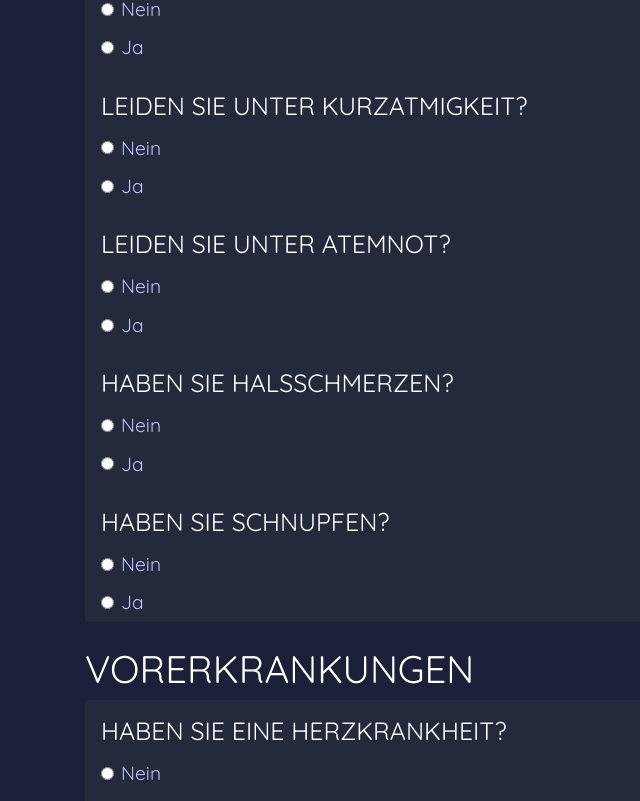
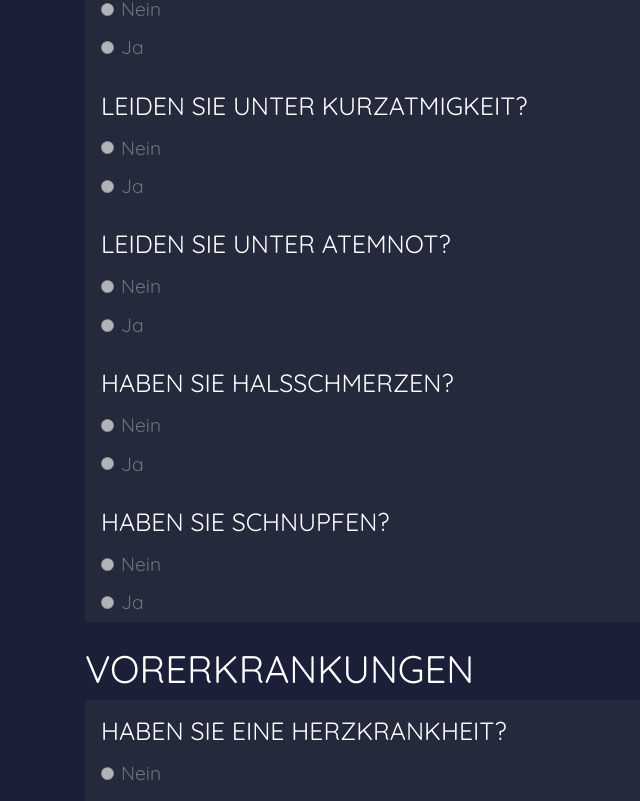
Before and after one commit to InDieTasten/Sars-Cov2-Necessity-Screening, an Angular app in the folder app/: page / in a window 1280 px wide. Shown: the part 1299-2100 px from the top of the page, without its empty margins (0-640 px from the left). Built offline with nearby package versions, Linux system fonts and the light colour scheme.

Commit message:
strict form filling
Co-authored-by: TEnnenbach <t.ennenbach@mail.de>
Co-authored-by: NDTSTN <indietasten@gmail.com>

```diff
--- a/app/src/app/app.component.html
+++ b/app/src/app/app.component.html
@@ -9,11 +9,11 @@
   </div>
 
     <app-demographics *ngIf="!showResult" [section]="questionaire.demographics"></app-demographics>
-    <app-symptoms *ngIf="!showResult" [section]="questionaire.symptoms"></app-symptoms>
-    <app-preconditions *ngIf="!showResult" [section]="questionaire.preconditions"></app-preconditions>
-    <app-environment-info *ngIf="!showResult" [section]="questionaire.environmentInfo"></app-environment-info>
+    <app-symptoms [showFirstQuestion]="getLastDemographicsStatus()" *ngIf="!showResult" [section]="questionaire.symptoms"></app-symptoms>
+    <app-preconditions [showFirstQuestion]="getLastSymptonsStatus()" *ngIf="!showResult" [section]="questionaire.preconditions"></app-preconditions>
+    <app-environment-info [showFirstQuestion]="getLastPreconditionStatus()" *ngIf="!showResult" [section]="questionaire.environmentInfo"></app-environment-info>
 
-    <button type="button" *ngIf="!showResult" (click)="handleClick($event)" class="btn btn-success btn-block mt-5 mb-5">Mein Ergebnis</button>
+    <button type="button" *ngIf="!showResult" (click)="handleClick($event)" [disabled]="!getLastEnviromentInfoStatus()" class="btn btn-success btn-block mt-5 mb-5">Mein Ergebnis</button>
     <app-result *ngIf="showResult" [score]="42"></app-result>
 
   <!-- <hr> -->
--- a/app/src/app/app.component.ts
+++ b/app/src/app/app.component.ts
@@ -8,11 +8,30 @@ import { questionaire } from 'src/questionaire';
   templateUrl: './app.component.html',
   styleUrls: ['./app.component.scss']
 })
+
 export class AppComponent {
   //public form: FormGroup;
   public questionaire = questionaire;
   public showResult:boolean = false;
 
+  getLastDemographicsStatus():boolean{
+    let keys = Object.keys(this.questionaire.demographics);
+    return this.questionaire.demographics[keys[keys.length - 1]].value;
+  }
+  getLastSymptonsStatus():boolean{
+    let keys = Object.keys(this.questionaire.symptoms);
+    return this.questionaire.symptoms[keys[keys.length - 1]].value;
+  }
+  getLastPreconditionStatus():boolean{
+    let keys = Object.keys(this.questionaire.preconditions);
+    return this.questionaire.preconditions[keys[keys.length - 1]].value;
+  }
+
+  getLastEnviromentInfoStatus():boolean{
+    let keys = Object.keys(this.questionaire.environmentInfo);
+    return this.questionaire.environmentInfo[keys[keys.length - 1]].value;
+  }
+
   handleClick(event: Event) {
     this.showResult = true;
   }
--- a/app/src/app/demographics/demographics.component.html
+++ b/app/src/app/demographics/demographics.component.html
@@ -2,7 +2,7 @@
 <h2>Über Sie</h2>
 
 <div class="questions px-3 pt-3 rounded ">
-    <div class="question" *ngFor="let questionKey of getQuestionKeys()">
-        <app-question [question]="section[questionKey]" [name]="questionKey"></app-question>
+    <div class="question" *ngFor="let questionKey of getQuestionKeys(); index as i" >
+        <app-question [showQuestion]="getQuestionKeys()[i - 1] === undefined || section[getQuestionKeys()[i - 1]]?.value" [question]="section[questionKey]" [name]="questionKey" ></app-question>
     </div>
 </div>
--- a/app/src/app/demographics/demographics.component.ts
+++ b/app/src/app/demographics/demographics.component.ts
@@ -1,10 +1,12 @@
 import { Component, OnInit, Input } from '@angular/core';
+
 
 @Component({
   selector: 'app-demographics',
   templateUrl: './demographics.component.html',
   styleUrls: ['./demographics.component.scss']
 })
+
 export class DemographicsComponent implements OnInit {
 
   constructor() { }
--- a/app/src/app/environment-info/environment-info.component.html
+++ b/app/src/app/environment-info/environment-info.component.html
@@ -1,7 +1,7 @@
 <h2>Weitere Informationen</h2>
 
 <div class="questions px-3 pt-3 rounded">
-    <div class="question" *ngFor="let questionKey of getQuestionKeys()">
-        <app-question [question]="section[questionKey]" [name]="questionKey"></app-question>
+    <div class="question" *ngFor="let questionKey of getQuestionKeys(); index as i">
+        <app-question [showQuestion]="(getQuestionKeys()[i - 1] === undefined || section[getQuestionKeys()[i - 1]]?.value) && showFirstQuestion" [question]="section[questionKey]" [name]="questionKey"></app-question>
     </div>
 </div>
--- a/app/src/app/environment-info/environment-info.component.ts
+++ b/app/src/app/environment-info/environment-info.component.ts
@@ -12,6 +12,9 @@ export class EnvironmentInfoComponent implements OnInit {
   @Input()
   public section: any;
 
+  @Input()
+  public showFirstQuestion:boolean;
+
   ngOnInit(): void {
 
   }
--- a/app/src/app/preconditions/preconditions.component.html
+++ b/app/src/app/preconditions/preconditions.component.html
@@ -1,7 +1,7 @@
 <h2>Vorerkrankungen</h2>
 
 <div class="questions px-3 pt-3 rounded">
-    <div class="question" *ngFor="let questionKey of getQuestionKeys()">
-        <app-question [question]="section[questionKey]" [name]="questionKey"></app-question>
+    <div class="question" *ngFor="let questionKey of getQuestionKeys(); index as i">
+        <app-question [showQuestion]="(getQuestionKeys()[i - 1] === undefined || section[getQuestionKeys()[i - 1]]?.value) && showFirstQuestion" [question]="section[questionKey]" [name]="questionKey"></app-question>
     </div>
 </div>
--- a/app/src/app/preconditions/preconditions.component.ts
+++ b/app/src/app/preconditions/preconditions.component.ts
@@ -12,6 +12,9 @@ export class PreconditionsComponent implements OnInit {
   @Input()
   public section: any;
 
+  @Input()
+  public showFirstQuestion:boolean;
+
   ngOnInit(): void {
   }
 
--- a/app/src/app/question/question.component.html
+++ b/app/src/app/question/question.component.html
@@ -2,7 +2,7 @@
     <div *ngIf="question.type === 'choice'">
         <h3>{{ question.display }}</h3>
         <div class="form-check" *ngFor="let answer of getChoiceKeys()">
-            <input [id]="name + answer" [name]="name" [value]="answer" type="radio" [(ngModel)]="question.value" class="form-check-input" />
+            <input [id]="name + answer" [name]="name" [value]="answer" type="radio" [(ngModel)]="question.value" [disabled]="!showQuestion" class="form-check-input" />
             <label [for]="name + answer" [ngClass]="{checked: question.value === answer, 'form-check-label': true}">
                 {{ question.choices[answer].display }}
             </label>
@@ -10,11 +10,11 @@
     </div>
     <div *ngIf="question.type === 'text' || question.type === 'zip'">
         <h3>{{ question.display }}</h3>
-        <input class="form-control" type="text" [name]="name" [(ngModel)]="question.value" />
+        <input class="form-control" type="text" [name]="name"  [(ngModel)]="question.value" />
     </div>
 
     <div *ngIf="question.type === 'tel'">
         <h3>{{question.display}}</h3>
-        <input class="form-control" [name]="name" type="tel" />
+        <input class="form-control"  [name]="name" type="tel" />
     </div>
 </div>
--- a/app/src/app/question/question.component.ts
+++ b/app/src/app/question/question.component.ts
@@ -10,6 +10,8 @@ export class QuestionComponent implements OnInit {
 
   constructor() { }
   @Input()
+  public showQuestion: boolean;
+  @Input()
   public question: Question;
   @Input()
   public name: string;
--- a/app/src/app/symptoms/symptoms.component.html
+++ b/app/src/app/symptoms/symptoms.component.html
@@ -1,7 +1,7 @@
 <h2>Symptome</h2>
 
 <div class="questions px-3 pt-3 rounded">
-    <div class="question" *ngFor="let questionKey of getQuestionKeys()">
-        <app-question [question]="section[questionKey]" [name]="questionKey"></app-question>
+    <div class="question" *ngFor="let questionKey of getQuestionKeys(); index as i">
+        <app-question [showQuestion]="(getQuestionKeys()[i - 1] === undefined || section[getQuestionKeys()[i - 1]]?.value) && showFirstQuestion" [question]="section[questionKey]" [name]="questionKey"></app-question>
     </div>
 </div>
--- a/app/src/app/symptoms/symptoms.component.ts
+++ b/app/src/app/symptoms/symptoms.component.ts
@@ -12,6 +12,9 @@ export class SymptomsComponent implements OnInit {
   @Input()
   public section: any;
 
+  @Input()
+  public showFirstQuestion:boolean;
+
   ngOnInit(): void {
   }
 
```
